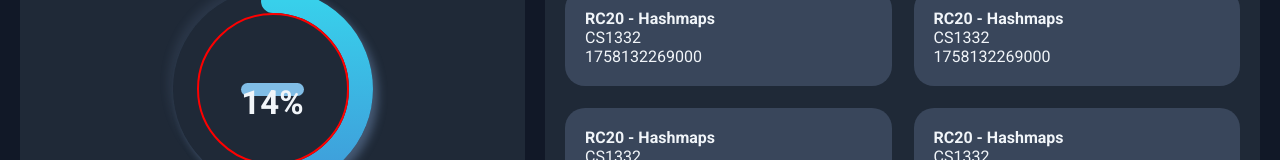
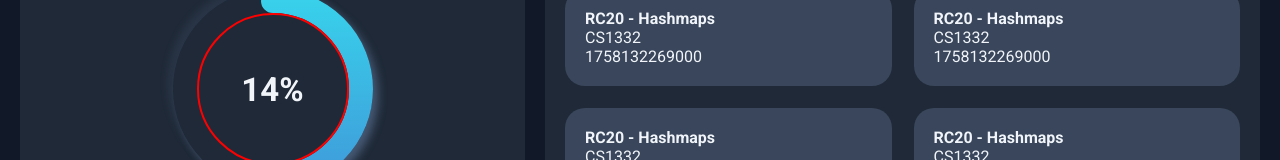
Before and after one commit to TheWalkingSea/BuzzBoard, a React (Vite) app: page / in a window 1280 px wide. Shown: the part 514-674 px from the top of the page. Built offline with nearby package versions, Linux system fonts and the light colour scheme.

Commit message:
Fixed overlapping className

```diff
--- a/src/Components/Progress.css
+++ b/src/Components/Progress.css
@@ -42,7 +42,7 @@
 
 }
 
-.percentage {
+.percent {
     font-size: 33px;
     font-weight: bold;
 }
--- a/src/Components/Progress.tsx
+++ b/src/Components/Progress.tsx
@@ -41,7 +41,7 @@ export default function Progress () {
             <div className="progress-circle">
                 <div className="outer">
                     <div className="inner">
-                        <span className="percentage">{Math.floor(100 * percentage)}%</span>
+                        <span className="percent">{Math.floor(100 * percentage)}%</span>
                     </div>
                 </div>
                 <svg
```
